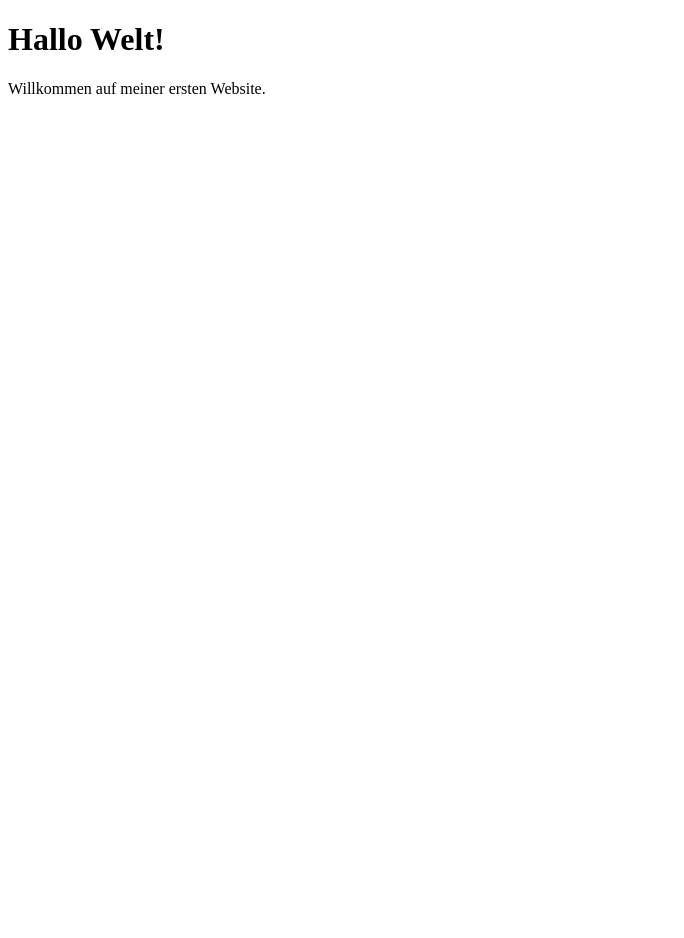
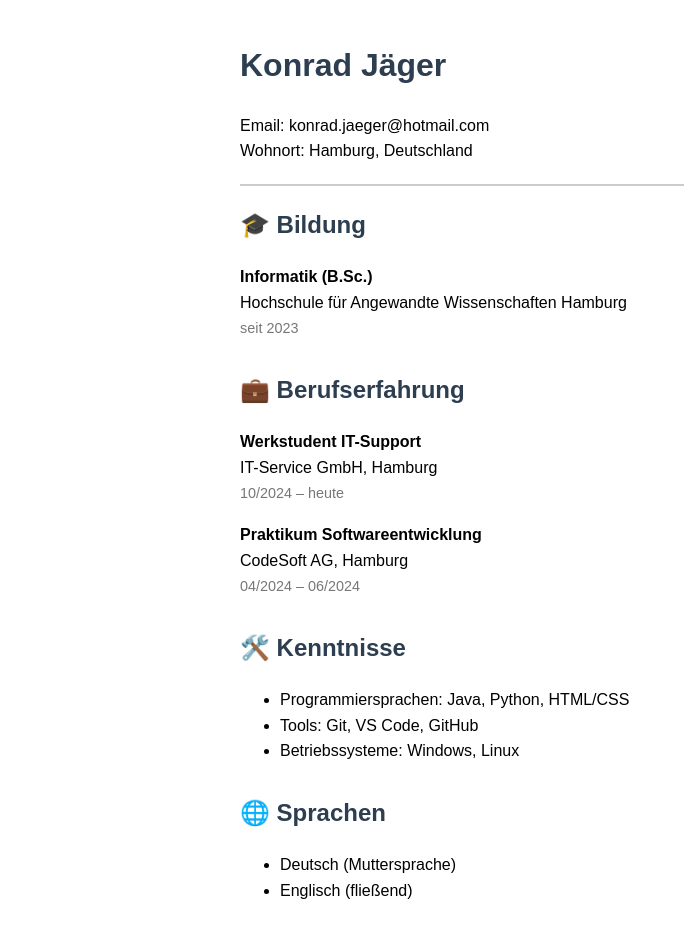
Before and after one commit to Konrad1804/neues-tutoriel, a plain HTML site: page index.html in a window 1280 px wide. Shown: the whole page, without its empty margins (0-684 px from the left). Before the commit the page ends 800 px from the top, so only its background shows below. Drawn offline with Linux system fonts and the light colour scheme.

Commit message:
Lebenslauf hinzugefügt

```diff
--- a/index.html
+++ b/index.html
@@ -2,10 +2,76 @@
 <html lang="de">
 <head>
   <meta charset="UTF-8">
-  <title>Meine erste Website</title>
+  <title>Mein Lebenslauf</title>
+  <style>
+    body {
+      font-family: Arial, sans-serif;
+      max-width: 800px;
+      margin: 40px auto;
+      padding: 0 20px;
+      line-height: 1.6;
+    }
+    h1, h2 {
+      color: #2c3e50;
+    }
+    hr {
+      border: none;
+      border-top: 2px solid #ccc;
+      margin: 20px 0;
+    }
+    .section {
+      margin-bottom: 30px;
+    }
+    .job-title {
+      font-weight: bold;
+    }
+    .date {
+      color: #777;
+      font-size: 0.9em;
+    }
+  </style>
 </head>
 <body>
-  <h1>Hallo Welt!</h1>
-  <p>Willkommen auf meiner ersten Website.</p>
+
+  <h1>Konrad Jäger</h1>
+  <p>Email: konrad.jaeger@hotmail.com<br>
+     Wohnort: Hamburg, Deutschland</p>
+
+  <hr>
+
+  <div class="section">
+    <h2>🎓 Bildung</h2>
+    <p><span class="job-title">Informatik (B.Sc.)</span><br>
+       Hochschule für Angewandte Wissenschaften Hamburg<br>
+       <span class="date">seit 2023</span></p>
+  </div>
+
+  <div class="section">
+    <h2>💼 Berufserfahrung</h2>
+    <p><span class="job-title">Werkstudent IT-Support</span><br>
+       IT-Service GmbH, Hamburg<br>
+       <span class="date">10/2024 – heute</span></p>
+    <p><span class="job-title">Praktikum Softwareentwicklung</span><br>
+       CodeSoft AG, Hamburg<br>
+       <span class="date">04/2024 – 06/2024</span></p>
+  </div>
+
+  <div class="section">
+    <h2>🛠️ Kenntnisse</h2>
+    <ul>
+      <li>Programmiersprachen: Java, Python, HTML/CSS</li>
+      <li>Tools: Git, VS Code, GitHub</li>
+      <li>Betriebssysteme: Windows, Linux</li>
+    </ul>
+  </div>
+
+  <div class="section">
+    <h2>🌐 Sprachen</h2>
+    <ul>
+      <li>Deutsch (Muttersprache)</li>
+      <li>Englisch (fließend)</li>
+    </ul>
+  </div>
+
 </body>
 </html>
```
